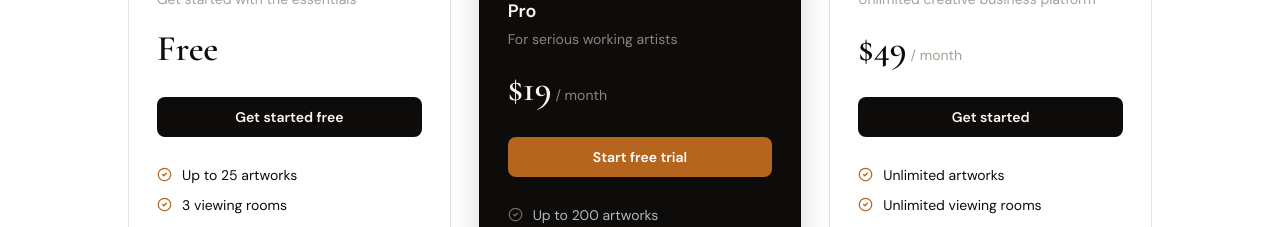
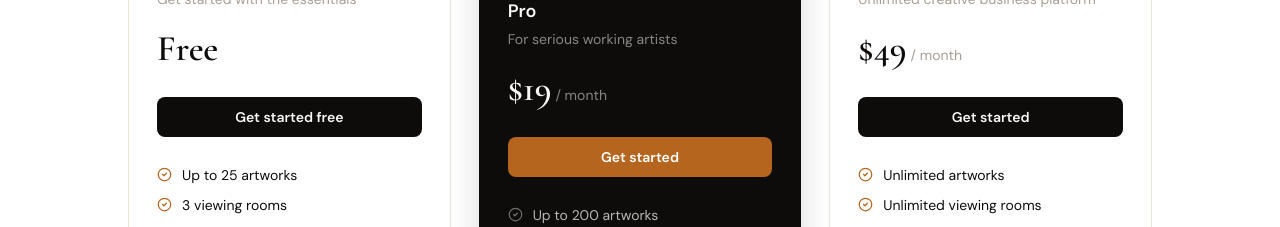
Before and after one commit to Wadjet-7/artistos-mvp, a React (Vite) app: page / in a window 1280 px wide. Shown: the part 2980-3207 px from the top of the page. Built offline with nearby package versions, Linux system fonts and the light colour scheme; no server answers; a web font is replaced by a local one.

Commit message:
Fix landing page buttons for logged-in users, add Stripe payment links

```diff
--- a/src/data/mockData.js
+++ b/src/data/mockData.js
@@ -1,23 +1 @@
-export const styleMarketTrends = [
-  { style: "Abstract", change: "+23%", percentage: 85, color: "#B5651D", positive: true },
-  { style: "Portrait", change: "+14%", percentage: 62, color: "#2D4A35", positive: true },
-  { style: "Landscape", change: "−5%", percentage: 38, color: "#C4705A", positive: false },
-  { style: "Digital Art", change: "+41%", percentage: 95, color: "#C9A84C", positive: true },
-]
-
-export const emergingArtists = [
-  { id: 1, rank: 1, name: "Elena Voss", style: "Abstract Expressionism · Berlin", growth: "+245%", match: "98%", seed: 138 },
-  { id: 2, rank: 2, name: "Marcus Chen", style: "Neo-Figurative · New York", growth: "+189%", match: "94%", seed: 161 },
-  { id: 3, rank: 3, name: "Sofia Reyes", style: "Sculpture & Installation · Mexico City", growth: "+156%", match: "91%", seed: 184 },
-  { id: 4, rank: 4, name: "Kai Tanaka", style: "Digital Abstraction · Tokyo", growth: "+132%", match: "87%", seed: 207 },
-  { id: 5, rank: 5, name: "Amara Osei", style: "Mixed Media & Textile · Accra", growth: "+118%", match: "85%", seed: 230 },
-]
-
-export const marketplaceArtists = [
-  { id: 1, name: "Maya Chen", style: "Abstract · Oil & Mixed Media", rating: 4.9, reviews: 24, priceRange: "$1,800–6,000", tags: ["Abstract", "Oil", "NYC"], status: "Accepting", statusColor: "badge-forest", gradient: "linear-gradient(135deg,#B5651D,#C4705A)", initial: "M", seed: 62 },
-  { id: 2, name: "James Wu", style: "Portrait · Charcoal & Pastel", rating: 4.8, reviews: 18, priceRange: "$800–3,500", tags: ["Portrait", "Figurative", "SF"], status: "Accepting", statusColor: "badge-forest", gradient: "linear-gradient(135deg,#2D4A35,#4A7A57)", initial: "J", seed: 93 },
-  { id: 3, name: "Elena Voss", style: "Abstract Expressionism · Sculpture", rating: 5.0, reviews: 12, priceRange: "$3,000–15,000", tags: ["Abstract", "Sculpture", "Berlin"], status: "Waitlist 2mo", statusColor: "badge-gold", gradient: "linear-gradient(135deg,#C4705A,#D4854A)", initial: "E", seed: 124 },
-  { id: 4, name: "Amara Osei", style: "Textile & Mixed Media", rating: 4.7, reviews: 8, priceRange: "$1,200–8,000", tags: ["Textile", "Mixed", "Accra"], status: "Accepting", statusColor: "badge-forest", gradient: "linear-gradient(135deg,#6B4A10,#B5651D)", initial: "A", seed: 155 },
-  { id: 5, name: "Kai Tanaka", style: "Digital Abstraction · Prints", rating: 4.9, reviews: 31, priceRange: "$400–2,500", tags: ["Digital", "Print", "Tokyo"], status: "Accepting", statusColor: "badge-forest", gradient: "linear-gradient(135deg,#1A2E20,#2D4A35)", initial: "K", seed: 186 },
-  { id: 6, name: "Sofia Reyes", style: "Installation & Sculpture", rating: 4.8, reviews: 15, priceRange: "$5,000–30,000", tags: ["Sculpture", "Site-specific"], status: "Not Accepting", statusColor: "badge-rose", gradient: "linear-gradient(135deg,#8A4A3A,#C4705A)", initial: "S", seed: 217 },
-]
+// This file is no longer used — all data comes from Supabase
--- a/src/pages/Landing.jsx
+++ b/src/pages/Landing.jsx
@@ -2,6 +2,7 @@ import { useState, useEffect, useRef } from "react"
 import { Link } from "react-router-dom"
 import { BarChart3, Briefcase, ArrowRight, CheckCircle2, TrendingUp, DollarSign, Zap, Sparkles } from "lucide-react"
 import { useScrollReveal, useStaggerReveal } from "../hooks/useScrollReveal"
+import { useAuth } from "../context/AuthContext"
 import { PLANS } from "../lib/plans"
 
 /* ---- Animated Counter (counts from 0 to target on scroll) ---- */
@@ -72,6 +73,8 @@ const pricing = [
 ]
 
 export default function Landing() {
+  const { user } = useAuth()
+
   /* Scroll-reveal refs for section headers */
   const featuresHeaderRef = useScrollReveal()
   const howItWorksHeaderRef = useScrollReveal()
@@ -100,8 +103,14 @@ export default function Landing() {
             <a href="#pricing" className="hover:text-ink transition-colors">Pricing</a>
           </div>
           <div className="flex items-center gap-3">
-            <Link to="/login" className="text-sm font-medium" style={{ color: "#A89F94" }}>Sign in</Link>
-            <Link to="/signup" className="btn-copper">Get started free</Link>
+            {user ? (
+              <Link to="/dashboard" className="btn-copper">Go to Dashboard</Link>
+            ) : (
+              <>
+                <Link to="/login" className="text-sm font-medium" style={{ color: "#A89F94" }}>Sign in</Link>
+                <Link to="/signup" className="btn-copper">Get started free</Link>
+              </>
+            )}
           </div>
         </div>
       </nav>
@@ -122,9 +131,9 @@ export default function Landing() {
             ArtistOS gives emerging and mid-career artists the tools, data, and marketplace connections they need to grow - all in one platform built for creative professionals.
           </p>
           <div className="flex flex-col sm:flex-row items-center justify-center gap-4">
-            <Link to="/signup" className="flex items-center gap-2 px-7 py-3.5 rounded-xl font-semibold text-base transition-all hover:-translate-y-0.5"
+            <Link to={user ? "/dashboard" : "/signup"} className="flex items-center gap-2 px-7 py-3.5 rounded-xl font-semibold text-base transition-all hover:-translate-y-0.5"
               style={{ background: "#B5651D", color: "white" }}>
-              Start for free <ArrowRight size={18} />
+              {user ? "Go to Dashboard" : "Start for free"} <ArrowRight size={18} />
             </Link>
             <Link to="/artists" className="flex items-center gap-2 px-7 py-3.5 rounded-xl font-semibold text-base transition-colors"
               style={{ background: "rgba(255,255,255,0.08)", border: "1px solid rgba(255,255,255,0.2)", color: "white" }}>
@@ -248,12 +257,20 @@ export default function Landing() {
                   <span className="text-4xl font-bold font-serif" style={{ color: plan.highlight ? "#FAF8F5" : "#0E0C0A" }}>{plan.price}</span>
                   <span className="text-sm pb-1" style={{ color: plan.highlight ? "rgba(255,255,255,0.5)" : "#A89F94" }}>{plan.period}</span>
                 </div>
-                <Link to="/signup" className="block text-center py-2.5 rounded-lg text-sm font-semibold mb-7 transition-colors"
+                <Link
+                  to={user
+                    ? (plan.price === "Free" ? "/dashboard" : "/upgrade")
+                    : "/signup"
+                  }
+                  className="block text-center py-2.5 rounded-lg text-sm font-semibold mb-7 transition-colors"
                   style={{
                     background: plan.highlight ? "#B5651D" : "#0E0C0A",
                     color: plan.highlight ? "white" : "#FAF8F5",
                   }}>
-                  {plan.highlight ? "Start free trial" : plan.price === "Free" ? "Get started free" : "Get started"}
+                  {user
+                    ? (plan.price === "Free" ? "Go to Dashboard" : "Upgrade now")
+                    : (plan.price === "Free" ? "Get started free" : "Get started")
+                  }
                 </Link>
                 <ul className="space-y-2.5">
                   {plan.features.map((f) => (
@@ -276,9 +293,9 @@ export default function Landing() {
           <p className="text-lg mb-8" style={{ color: "rgba(255,255,255,0.5)" }}>
             Portfolio management, invoicing, contracts, AI tools, analytics, and more — free to start, no credit card required.
           </p>
-          <Link to="/signup" className="inline-flex items-center gap-2 px-8 py-4 rounded-xl font-semibold text-base transition-all hover:-translate-y-0.5"
+          <Link to={user ? "/dashboard" : "/signup"} className="inline-flex items-center gap-2 px-8 py-4 rounded-xl font-semibold text-base transition-all hover:-translate-y-0.5"
             style={{ background: "#B5651D", color: "white" }}>
-            Get started for free <ArrowRight size={18} />
+            {user ? "Go to Dashboard" : "Get started for free"} <ArrowRight size={18} />
           </Link>
         </div>
       </section>
```
